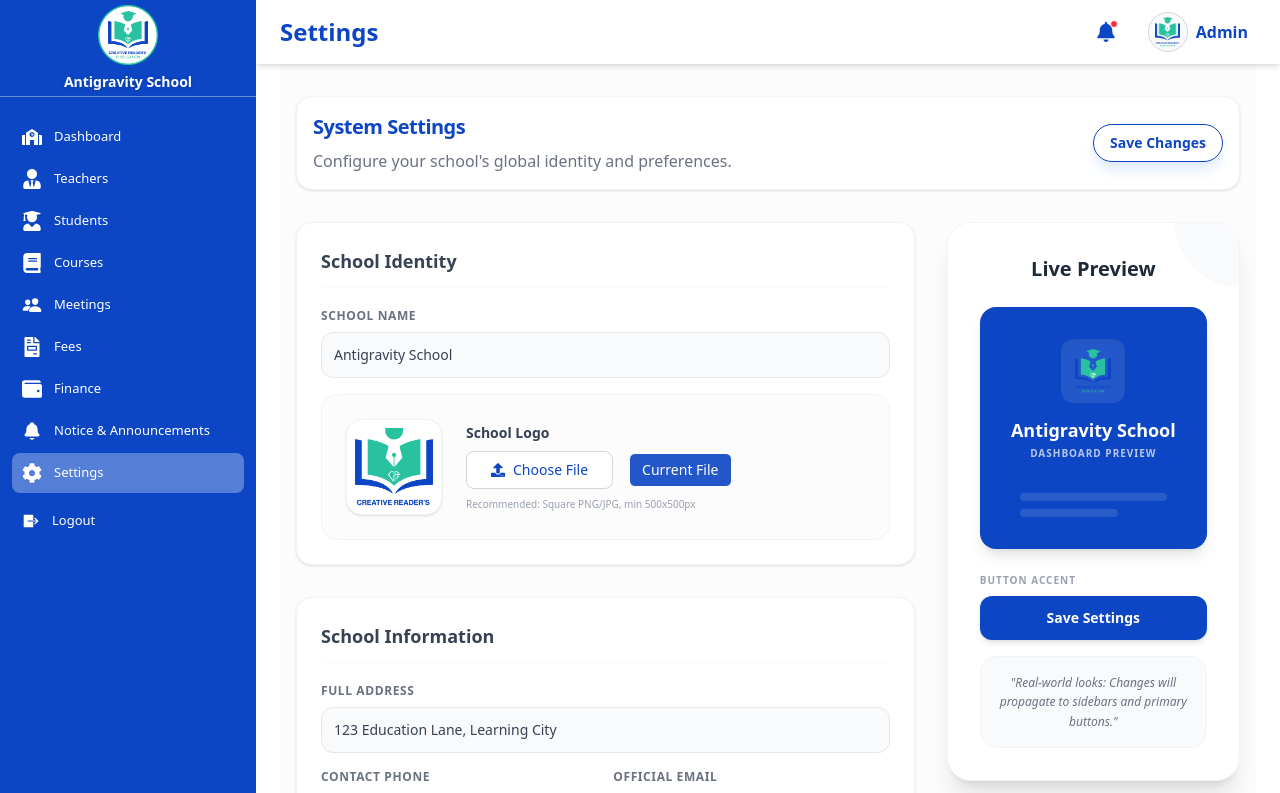
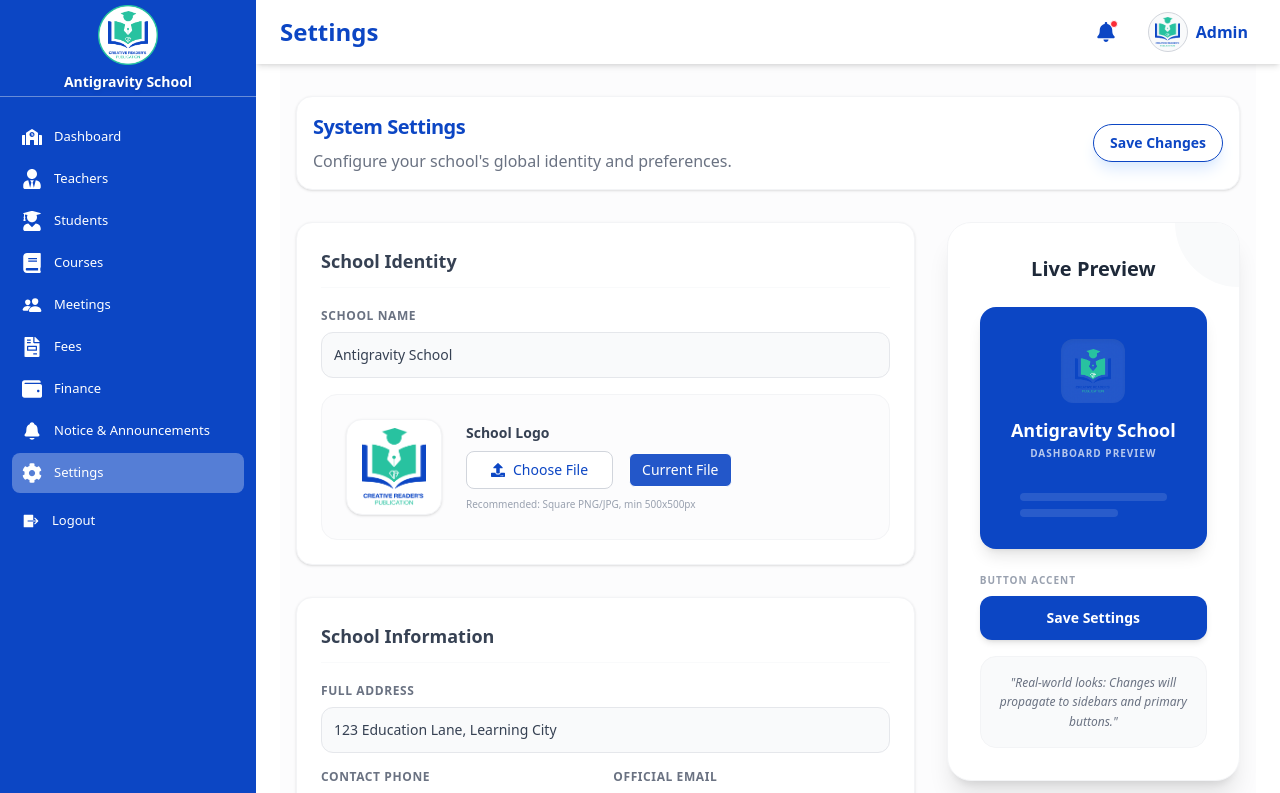
Before and after one commit to fsheray7/School-managment, a React (Vite) app: page /settings in a window 1280 px wide. Shown: the top 793 px of the page. Built offline with nearby package versions, Linux system fonts and the light colour scheme.

Commit message:
again commiting

```diff
--- a/src/pages/admin/Settings.jsx
+++ b/src/pages/admin/Settings.jsx
@@ -155,7 +155,7 @@
                     <img
                       src={localSettings.schoolLogo}
                       alt="Logo"
-                      className="w-full h-full object-cover"
+                      className="w-full h-full object-contain"
                     />
                   </div>
                   <div className="flex-1">
```
